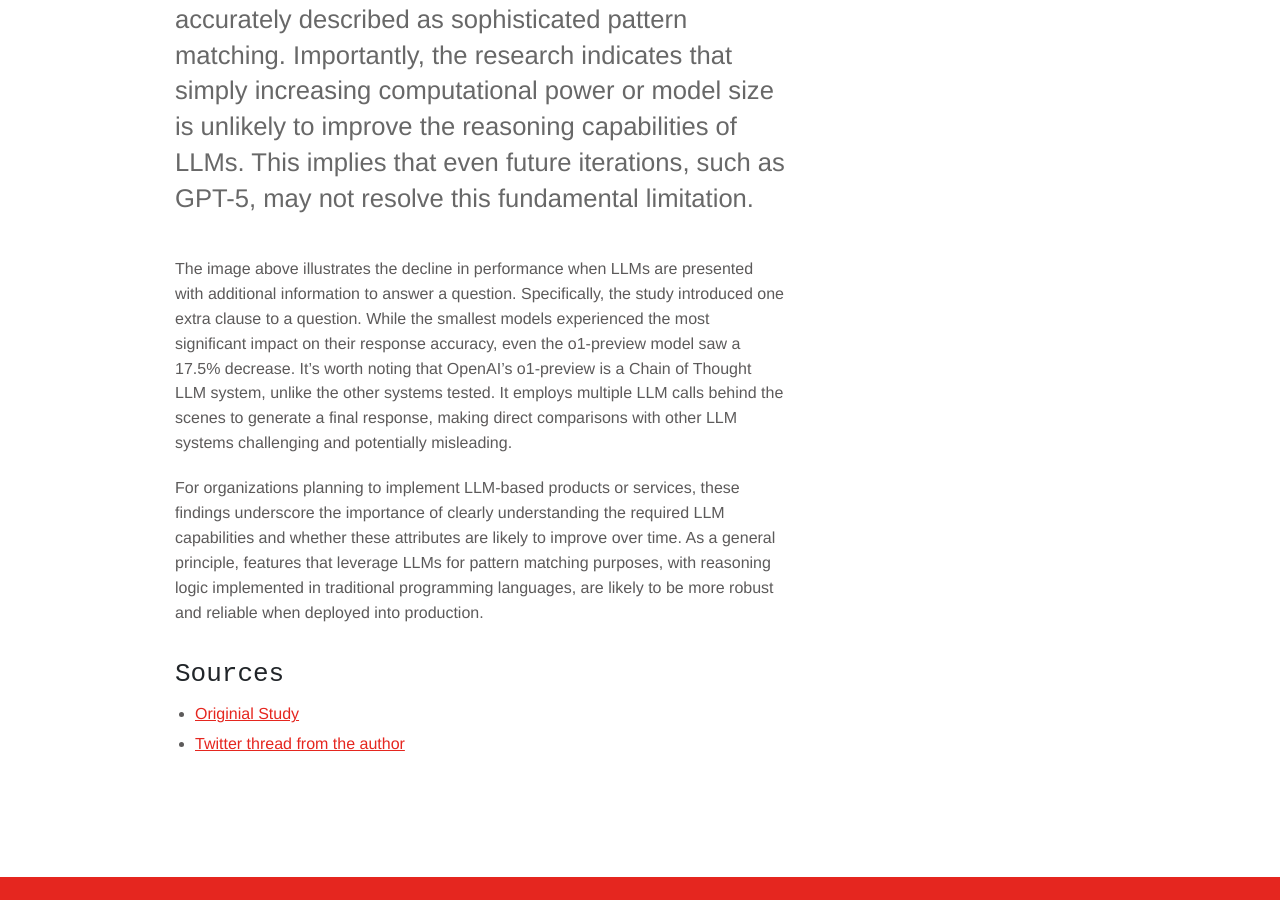
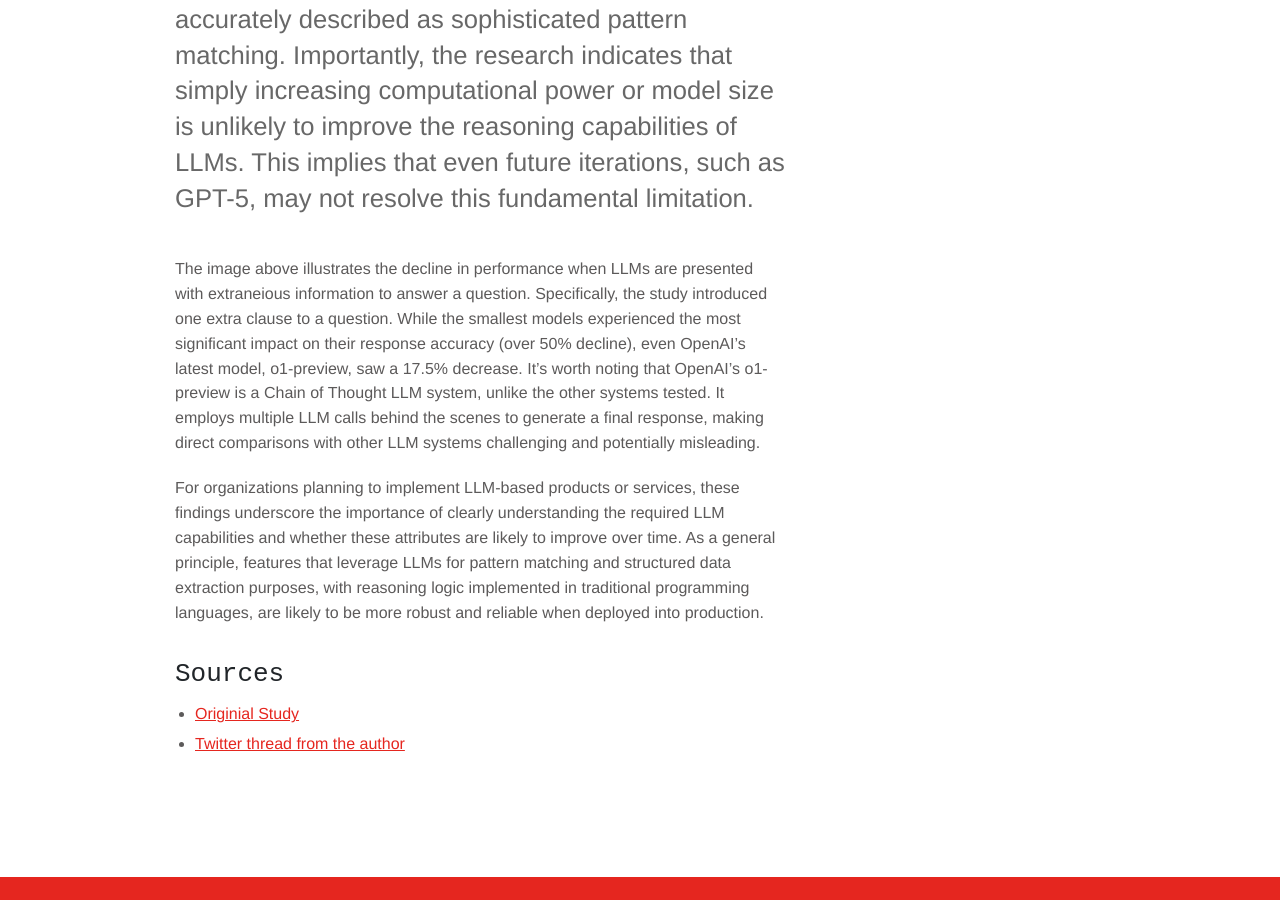
Before and after one commit to Shakakai/100x, a Jekyll site: the page built from _posts/2024-10-11-apple-reasoning-study.md, in a window 1280 px wide and 900 px high, scrolled down 838 px. Built offline with Jekyll 4.4.1, drawn with Linux system fonts in a browser that asks for light colours; some web fonts are replaced.

Commit message:
updating text

```diff
--- a/_posts/2024-10-11-apple-reasoning-study.md
+++ b/_posts/2024-10-11-apple-reasoning-study.md
@@ -7,9 +7,9 @@ image: /images/posts/Apple-Reasoning-Drop.png
 
 A recent study published by Apple Research has provided significant insights into the reasoning capabilities of Large Language Models (LLMs), including GPT-4o, Llama, Mistral, and others. The findings suggest that LLMs are not capable of advanced reasoning, and their behavior is more accurately described as sophisticated pattern matching. Importantly, the research indicates that simply increasing computational power or model size is unlikely to improve the reasoning capabilities of LLMs. This implies that even future iterations, such as GPT-5, may not resolve this fundamental limitation.
 
-The image above illustrates the decline in performance when LLMs are presented with additional information to answer a question. Specifically, the study introduced one extra clause to a question. While the smallest models experienced the most significant impact on their response accuracy, even the o1-preview model saw a 17.5% decrease. It's worth noting that OpenAI's o1-preview is a Chain of Thought LLM system, unlike the other systems tested. It employs multiple LLM calls behind the scenes to generate a final response, making direct comparisons with other LLM systems challenging and potentially misleading.
+The image above illustrates the decline in performance when LLMs are presented with extraneious information to answer a question. Specifically, the study introduced one extra clause to a question. While the smallest models experienced the most significant impact on their response accuracy (over 50% decline), even OpenAI's latest model, o1-preview, saw a 17.5% decrease. It's worth noting that OpenAI's o1-preview is a Chain of Thought LLM system, unlike the other systems tested. It employs multiple LLM calls behind the scenes to generate a final response, making direct comparisons with other LLM systems challenging and potentially misleading.
 
-For organizations planning to implement LLM-based products or services, these findings underscore the importance of clearly understanding the required LLM capabilities and whether these attributes are likely to improve over time. As a general principle, features that leverage LLMs for pattern matching purposes, with reasoning logic implemented in traditional programming languages, are likely to be more robust and reliable when deployed into production.
+For organizations planning to implement LLM-based products or services, these findings underscore the importance of clearly understanding the required LLM capabilities and whether these attributes are likely to improve over time. As a general principle, features that leverage LLMs for pattern matching and structured data extraction purposes, with reasoning logic implemented in traditional programming languages, are likely to be more robust and reliable when deployed into production.
 
 ## Sources
 - [Originial Study](https://arxiv.org/pdf/2410.05229)
```
